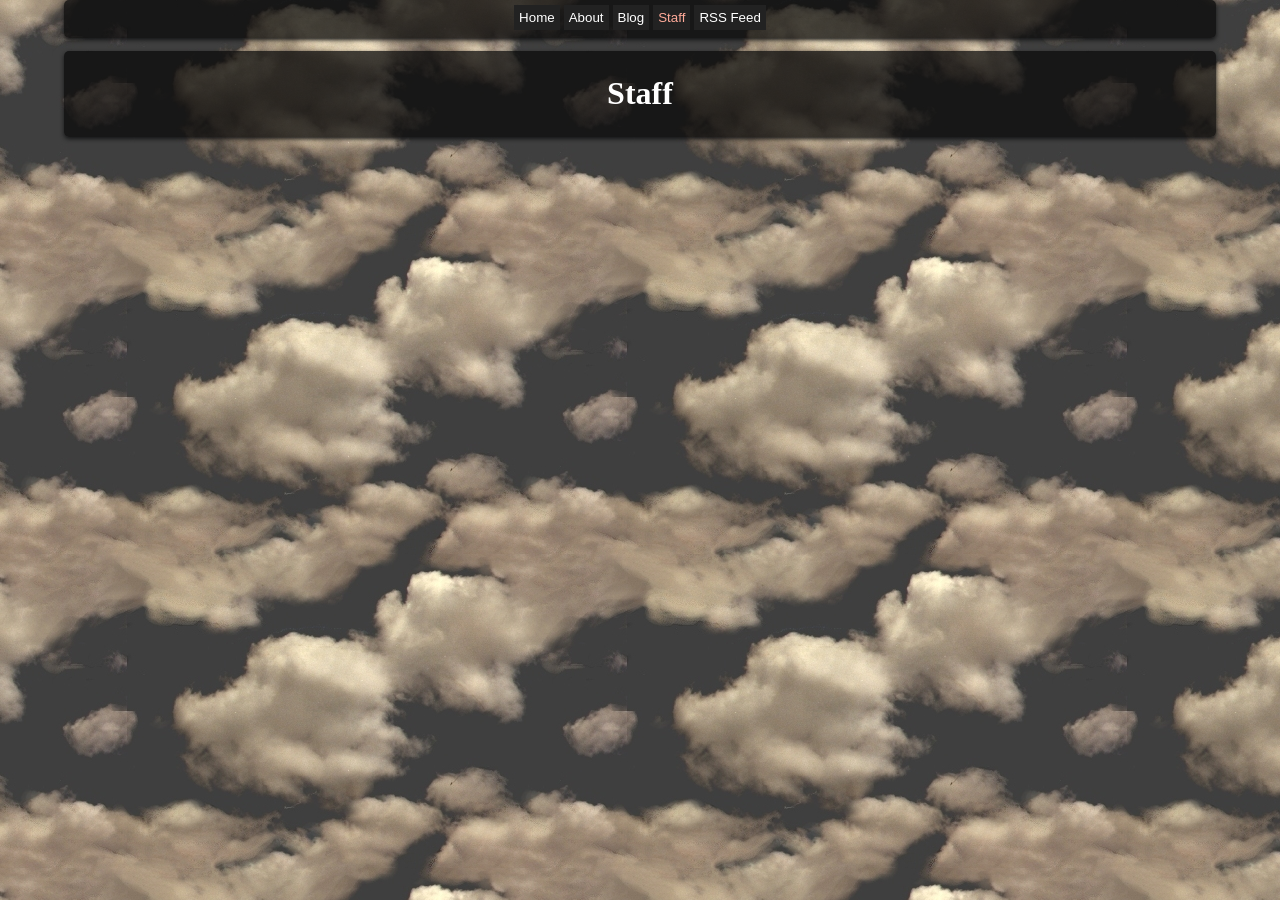
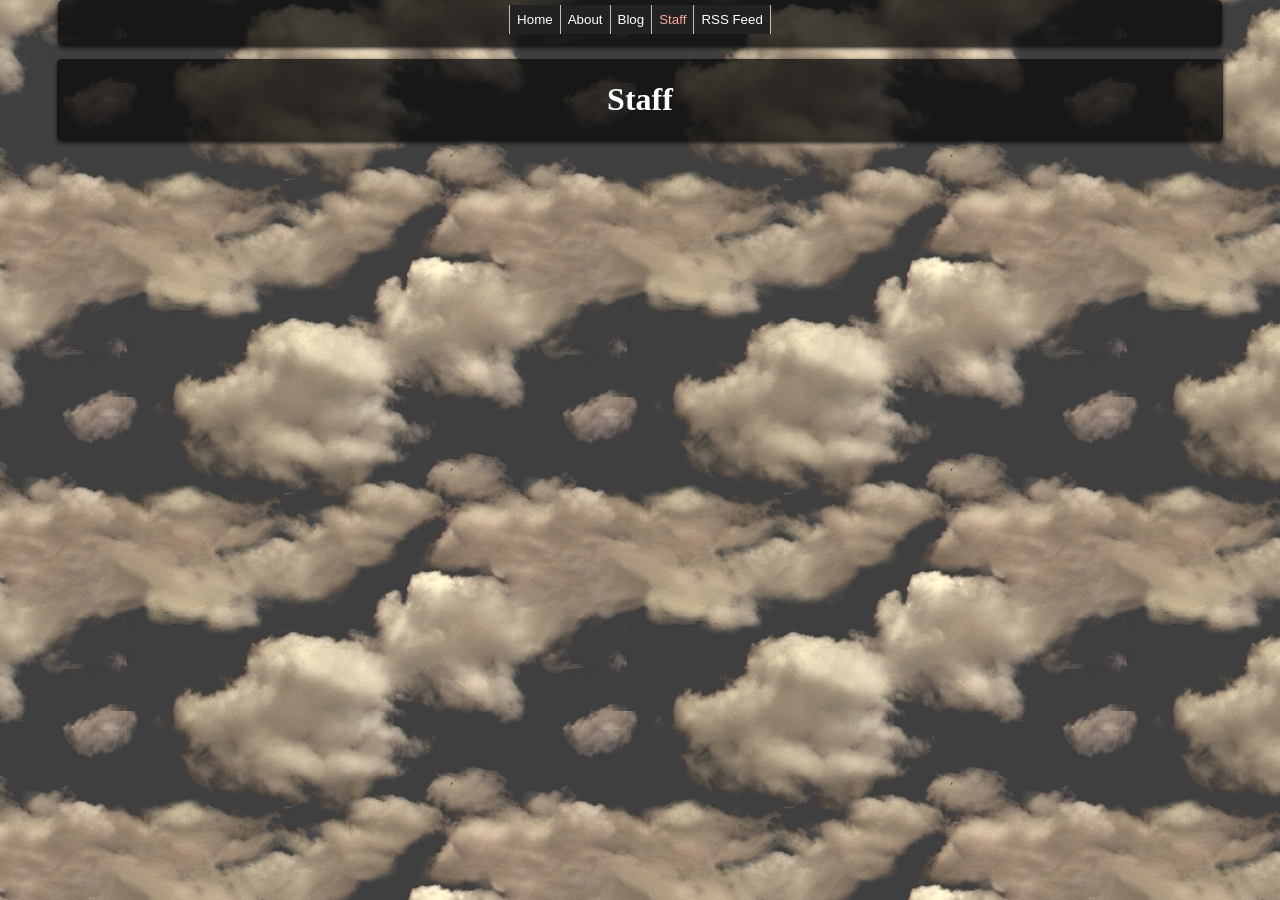
Before and after one commit to Quantroup/quantroup.github.io, a Jekyll site: the page built from staff.html, in a window 1280 px wide. Built offline with Jekyll 4.4.1, drawn with Linux system fonts in a browser that asks for light colours.

Commit message:
Added animation & fancy(?) navbar

```diff
--- a/_data/navigation.yml
+++ b/_data/navigation.yml
@@ -1,5 +1,3 @@
-- name: Home
-  link: /
 - name: About
   link: /about.html
 - name: Blog
--- a/_includes/navigation.html
+++ b/_includes/navigation.html
@@ -1,7 +1,10 @@
 <nav class= "navbox">
-{% for item in site.data.navigation %}
-    <a class="nav-par" href="{{ item.link }}"> <button {% if page.url == item.link %}class="nav-button current_page" {% endif %} class="nav-button" align="middle" > {{ item.name }} </button> </a>
-{% endfor %}
+    <div class= "navmen">
+        <a class="nav-par" href="/"> <button {% if page.url == "/" %}class="nav-button current_page l-edge" {% endif %} class="nav-button l-edge" align="middle" > Home </button> </a>
+        {% for item in site.data.navigation %}
+        <a class="nav-par" href="{{ item.link }}"> <button {% if page.url == item.link %}class="nav-button current_page" {% endif %} class="nav-button" align="middle" > {{ item.name }} </button> </a>
+        {% endfor %}
+    </div>
 </nav>
 
 <!-- Import fonts -->
--- a/_sass/index.scss
+++ b/_sass/index.scss
@@ -37,6 +37,22 @@
 }
 
 .anim-text {
-  animation: grad-text 10s ease infinite;
-  -webkit-animation: grad-text 10s ease infinite;
+  animation-name: anim_text;
+  animation-duration: 10s;
+  animation-iteration-count: infinite;
+  animation-timing-function: ease-in-out;
 }
+
+@keyframes anim_text {
+    0%      {color: coral;}
+    10%     {color: lightcoral;}
+    20%     {color: crimson;}
+    30%     {color: indigo;}
+    40%     {color: lightgreen;}
+    50%     {color: firebrick;}
+    60%     {color: lightgreen;}
+    70%     {color: indigo;}
+    80%     {color: crimson;}
+    90%     {color: lightcoral;}
+    100%    {color: coral;}
+}
--- a/_sass/main.scss
+++ b/_sass/main.scss
@@ -5,45 +5,48 @@
 
 }
 
-nav {
-  margin-left: -8px;
-  margin-right: -8px;
-  text-align: center;
+.navbox {
   mix-blend-mode: normal;
-  //background: rgb(75,75,75);
-  //background-image: url(/assets/images/castle_wall.gif);
-  //background-repeat: repeat-x;
-  margin: 0px 0px 0px;
   padding: 0px 0px 8px 0px;
   position: sticky;
   top: 0;
   z-index: 999998;
+    background-color: rgba(10, 10, 10, 0.75);
+    margin: auto;
+    margin-bottom: 1vw;
+    width: 91vw;
+    border-radius: 5px;
+    box-shadow: 0px 2px 4px #151617;
+    overflow: hidden;
+    display: block ruby;
+    text-align: center;
 }
 
-.navbox{
-    background-color: rgba(10, 10, 10, 0.75);
-    margin: 0px 5vw 1vw;
-    border-radius: 5px;
-    box-shadow: 0px 2px 4px #151617;
+.navmen {
+    //float: inline-end;
+    //margin-right: 10px;
 }
 
 .nav-par {
   text-decoration: none;
+  height: max-content;
+  display: table-cell;
 }
 
 .nav-button {
   display: inline-block;
   margin-top: 5px;
   text-decoration: none;
-}
-
-.nav-button{
+  border: none;
+  border-right: 1px solid silver;
   background-color: #222;
   color: #fff;
   //background-image: url(/assets/images/.png);
-  padding: 5px;
-  border: none; //0px solid crimson;
+  padding: 7px;
+  //border: none; //0px solid crimson;
 }
+
+.l-edge{border-left: 1px solid silver;}
 
 .current_page {
   background-color: #222;
@@ -58,9 +61,10 @@
 }
 
 .content{
-  margin: 0px 5vw 0px;
+  margin: auto;
+  width: 91vw;
   text-align: center;
-  border: 3px double transparent ;
+  border: 1px double transparent ;
   border-radius: 5px;
   background-color: rgba(10,10,10,0.75);
   box-shadow: 0px 2px 4px #151617;
--- a/index.html
+++ b/index.html
@@ -11,7 +11,7 @@
   </head>
   <body>
 		  <div class= "sky">
-			<h1 class= "welcome-text" "anim-text">{{"Quantroup's blog"}}</h1>
+			<h1 class= "welcome-text anim-text">{{"Quantroup's blog"}}</h1>
 		<h2 id= "secret" class= "welcome-subtext" "anim-text"></h2>
 		  </div>
   </body>
```
Also changed, not shown: other parts of index.html (+1 -1 lines), 10 other files.
